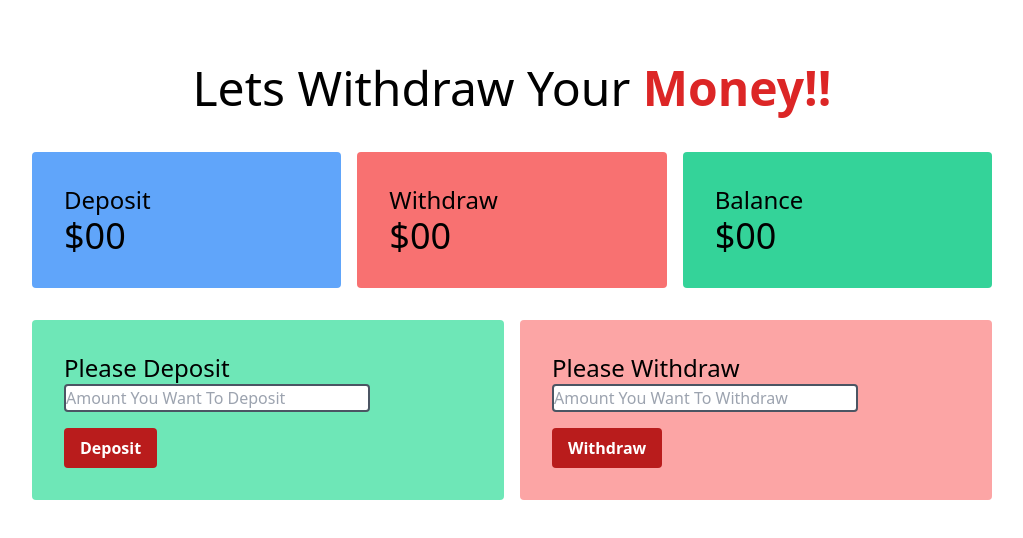
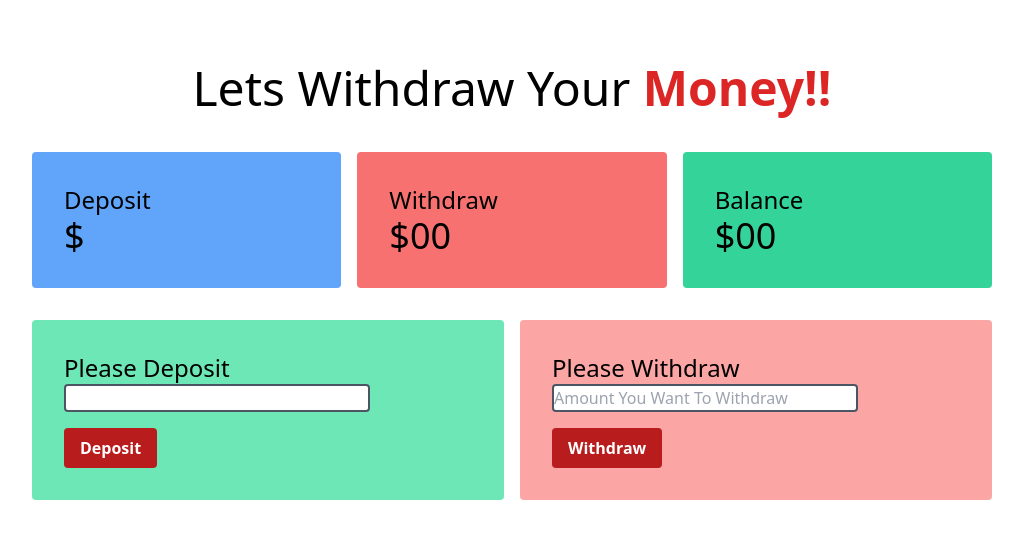
Before and after one commit to 404Bappy/KB_BANK, a plain HTML site: page Banking.html in a window 1280 px wide. Both pictures are taken after a click on the button "Deposit". Shown: the whole page, without its empty margins (128-1151 px from the left). Drawn offline with nearby package versions, Linux system fonts and the light colour scheme.

Commit message:
My  commit

```diff
--- a/Banking.html
+++ b/Banking.html
@@ -18,13 +18,13 @@
     </header>
 
     <main class="w-3/4 mx-auto">
-                <!--Balance & Transaction-->
+        <!--Balance & Transaction-->
 
         <section class="mt-10">
             <div class="grid grid-cols-3 gap-4 ">
                 <div class="bg-blue-400 p-8 rounded">
                     <h3 class="text-2xl">Deposit</h3>
-                    <h4 class="text-4xl">$00</h4>
+                    <h4 class="text-4xl">$ <span id="Total-Deposit">00</span> </h4>
                 </div>
                 <div class="bg-red-400 p-8 rounded">
                     <h3 class="text-2xl">Withdraw</h3>
@@ -35,8 +35,8 @@
                     <h4 class="text-4xl">$00</h4>
                 </div>
             </div>
-       </section>
-     <!-- Deposit & Withdraw -->
+        </section>
+        <!-- Deposit & Withdraw -->
         <section class="mt-8">
             <div class=" grid grid-cols-2 gap-4">
                 <div class="bg-green-300 p-8 rounded">
@@ -54,8 +54,8 @@
                     <h3 class="text-2xl">Please Withdraw</h3>
 
                     <div action="">
-                        <input id="Withdraw-amount" class="border-2 rounded border-gray-600 w-3/4 block mb-4" type="text"
-                            placeholder="Amount You Want To Withdraw">
+                        <input id="Withdraw-amount" class="border-2 rounded border-gray-600 w-3/4 block mb-4"
+                            type="text" placeholder="Amount You Want To Withdraw">
 
                         <button id="withdraw-submit"
                             class="bg-red-700 text-white  border-red-600 rounded px-4 py-2 font-semibold ">Withdraw</button>
@@ -63,7 +63,7 @@
                 </div>
 
             </div>
-       </section>
+        </section>
     </main>
 
 
--- a/JS/Banking.js
+++ b/JS/Banking.js
@@ -1,5 +1,14 @@
 //Handle Deposit Submit Event //
 
 document.getElementById("Deposite-submit").addEventListener('click', function(){
-    console.log('Deposit Submitted');
+    //Get the Deposited Amount//
+    const depositInput = document.getElementById('Deposit-amount');
+    const deposiAmount = depositInput.value ;
+    console.log(deposiAmount)
+
+    const totalDeposit = document.getElementById('Total-Deposit');
+   totalDeposit.innerText = deposiAmount;
+
+   //clear the deposit input field//
+   depositInput.value = ' ';
 })
```
